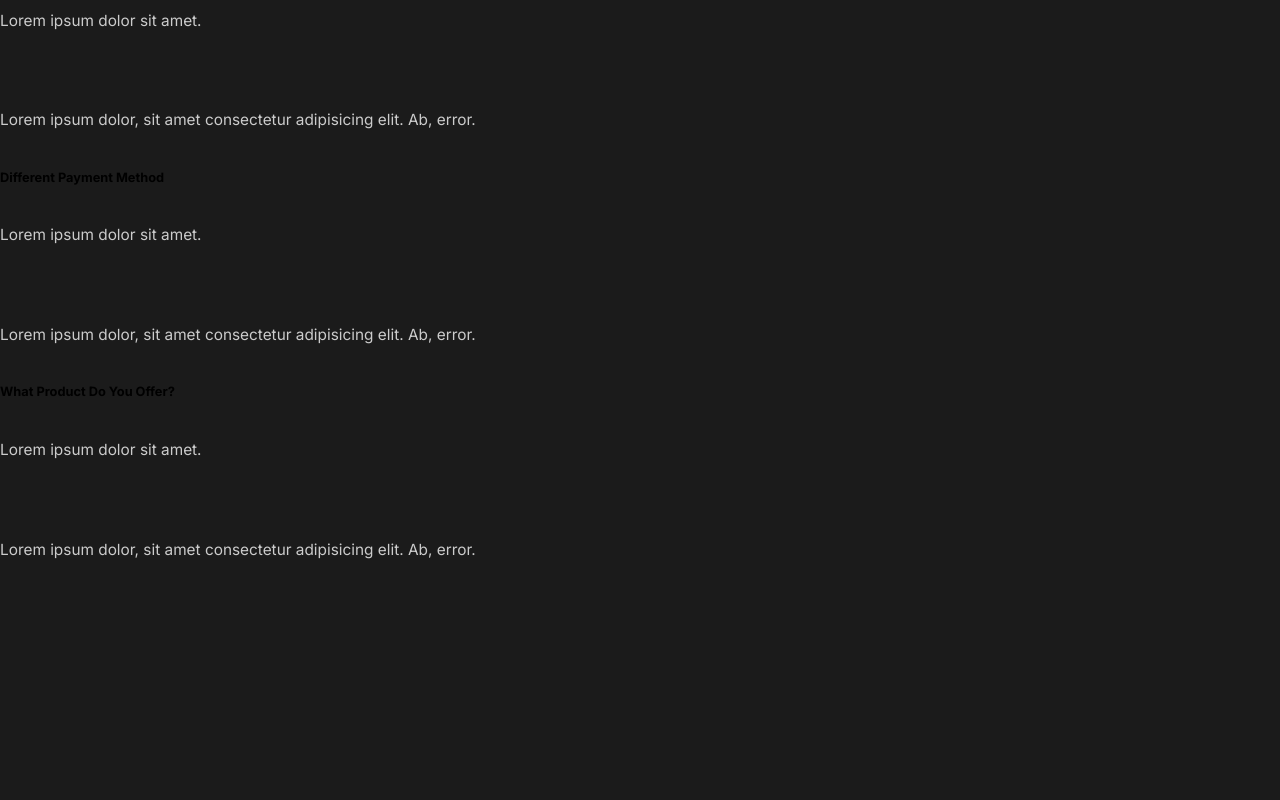
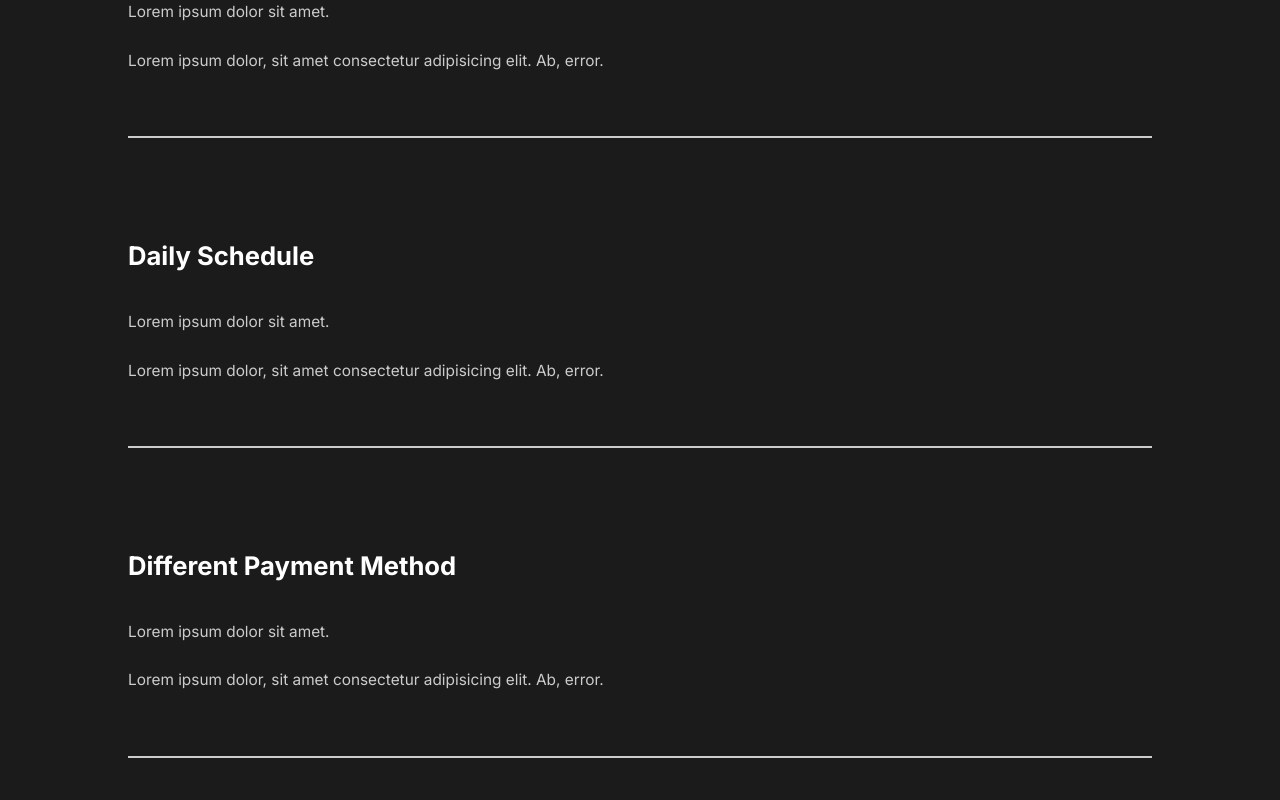
Before and after one commit to reza-goodarzi/Capture-portfolio, a React (Create React App) app: page / in a window 1280 px wide. Shown: the part 2100-2900 px from the top of the page. Before the commit the page ends 2699 px from the top, so only its background shows below. Built offline with nearby package versions, Linux system fonts and the light colour scheme.

Commit message:
styled FAQ

```diff
--- a/src/components/FaqSection.js
+++ b/src/components/FaqSection.js
@@ -1,6 +1,9 @@
+import styled from 'styled-components';
+import {About} from '../styles'
+
 const FaqSection = () => {
 	return (
-		<div className="faq">
+		<Faq>
 			<h2>Any Questions <span>FAQ</span></h2>
 			<div className="question">
 				<h4>How DO I Start?</h4>
@@ -8,6 +11,7 @@
 					<p>Lorem ipsum dolor sit amet.</p>
 					<p>Lorem ipsum dolor, sit amet consectetur adipisicing elit. Ab, error.</p>
 				</div>
+				<div className="faq-line"></div>
 			</div>
 			<div className="question">
 				<h4>Daily Schedule</h4>
@@ -15,6 +19,7 @@
 					<p>Lorem ipsum dolor sit amet.</p>
 					<p>Lorem ipsum dolor, sit amet consectetur adipisicing elit. Ab, error.</p>
 				</div>
+				<div className="faq-line"></div>
 			</div>
 			<div className="question">
 				<h4>Different Payment Method</h4>
@@ -22,6 +27,7 @@
 					<p>Lorem ipsum dolor sit amet.</p>
 					<p>Lorem ipsum dolor, sit amet consectetur adipisicing elit. Ab, error.</p>
 				</div>
+				<div className="faq-line"></div>
 			</div>
 			<div className="question">
 				<h4>What Product Do You Offer?</h4>
@@ -29,9 +35,42 @@
 					<p>Lorem ipsum dolor sit amet.</p>
 					<p>Lorem ipsum dolor, sit amet consectetur adipisicing elit. Ab, error.</p>
 				</div>
+				<div className="faq-line"></div>
 			</div>
-		</div>
+		</Faq>
 	)
-}
+};
+
+const Faq = styled(About)`
+	display: block;
+
+	span{
+		display: block;
+	}
+
+	h2{
+		padding-bottom: 2rem;
+		font-weight: lighter;
+	}
+	.faq-line{
+		background: #ccc;
+		height: .2rem;
+		margin: 2rem 0;
+		width: 100%;
+	}
+
+	.question{
+		padding: 3rem 0;
+		cursor: pointer;
+	}
+
+	.answer{
+		padding: 2rem 0;
+
+		p{
+			padding: 1rem 0;
+		}
+	}
+`
 
 export default FaqSection;
--- a/src/components/GlobalStyle.js
+++ b/src/components/GlobalStyle.js
@@ -42,6 +42,7 @@
 
 	h4 {
 		font-weight: bold;
+		font-size: 2rem;
 	}
 
 	span{
```
